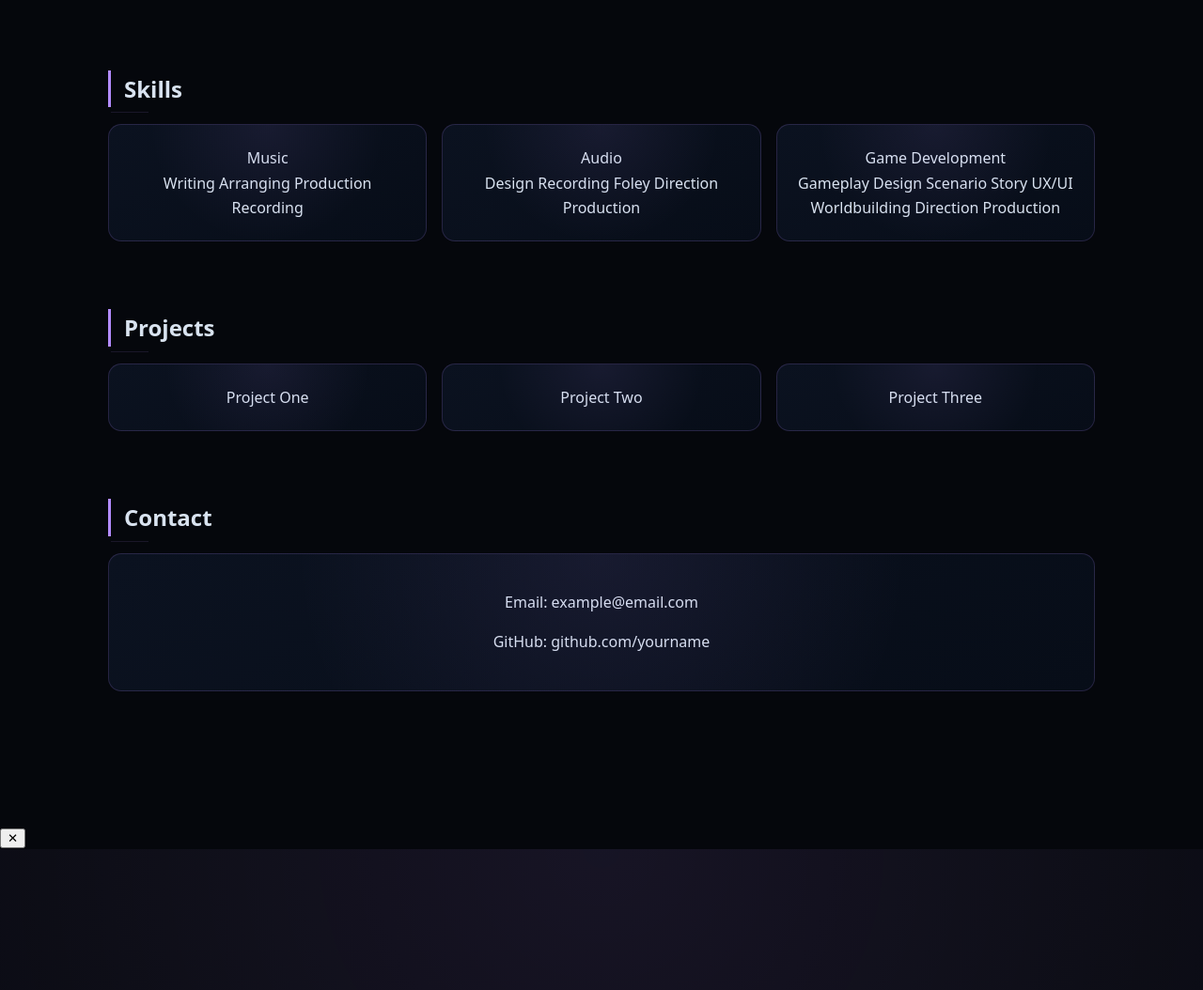
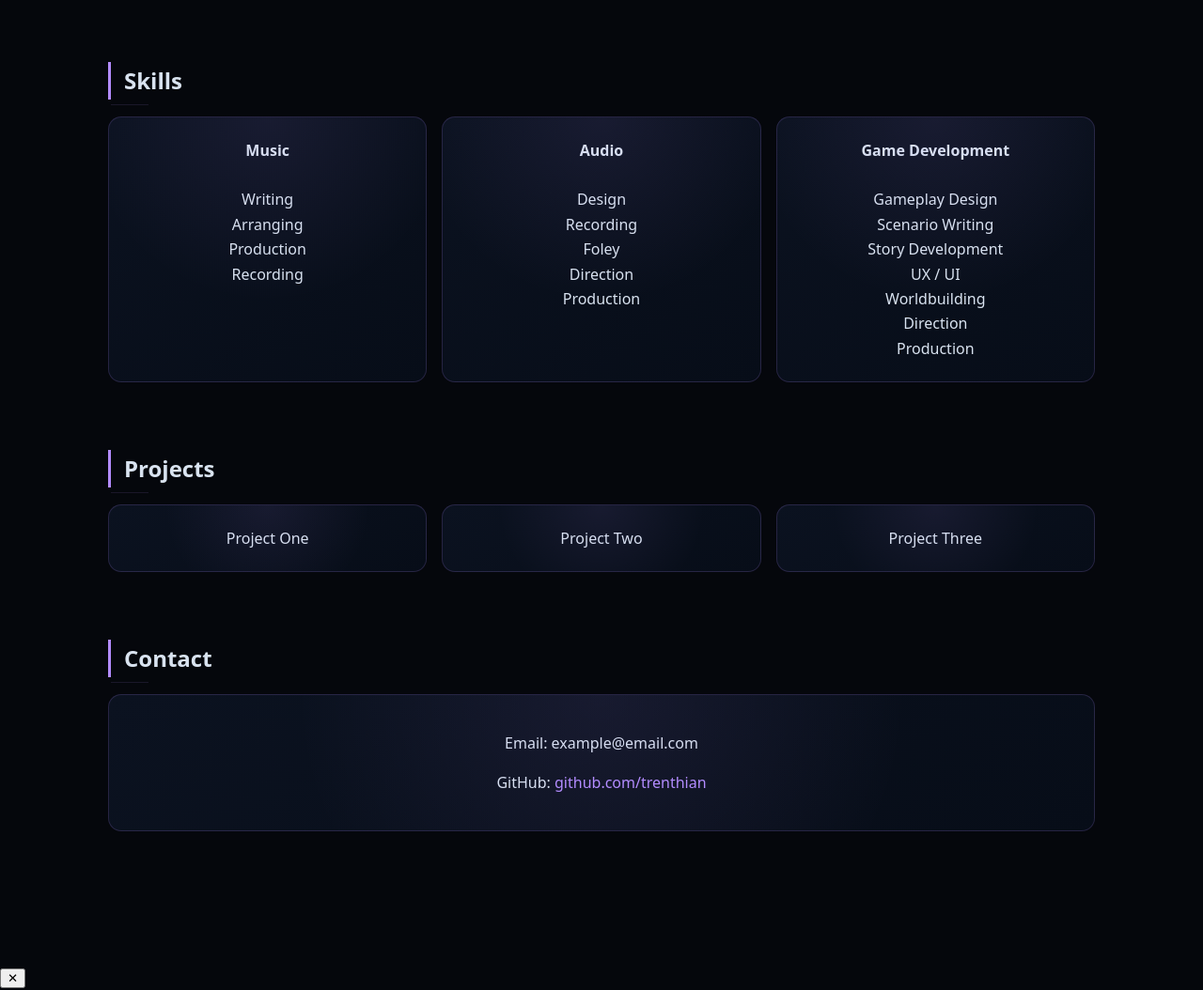
Before and after one commit to trenthian/trenthian.github.io, a Jekyll site: the page built from index.md, in a window 1280 px wide and 1400 px high, scrolled down 972 px, cut to the strip 346-1400 px from the top of the window. Shown: the whole strip at 94% size. Built offline with Jekyll 4.4.1, drawn with Linux system fonts in a browser that asks for light colours; before the commit the page ends 2222 px from its top, so only the background shows below that; some of the changed lines change nothing that is shown; some of the changed text lies outside the part shown.

Commit message:
Update index.md

```diff
--- a/index.md
+++ b/index.md
@@ -21,7 +21,7 @@
     data-video="">
 
     <p>
-      Portfolio developer focused on interactive systems, design, and multimedia experiences.
+      Portfolio developer focused on interactive systems, design, multimedia production, game development, and software engineering.
     </p>
 
   </div>
@@ -29,53 +29,180 @@
 </section>
 
 <section id="videos" class="section">
+
   <h2>Video Evidence</h2>
-  <h4>Selected music, sound, and development work.</h4>
-<div class="card video-wrapper">
-  <iframe
-    id="mainVideo"
-    src="https://www.youtube.com/embed/ypbA6h2ZgyQ?rel=0&modestbranding=1"
-    allow="accelerometer; autoplay; clipboard-write; encrypted-media; gyroscope; picture-in-picture"
-    allowfullscreen>
-  </iframe>
-</div>
 
-  <div class="video-strip" id="videoStrip"></div>
+  <p>
+    Selected music, sound, and development work.
+  </p>
+
+  <div class="card video-wrapper">
+
+    <iframe
+      id="mainVideo"
+      src="https://www.youtube.com/embed/ypbA6h2ZgyQ?rel=0&modestbranding=1"
+      allow="accelerometer; autoplay; clipboard-write; encrypted-media; gyroscope; picture-in-picture"
+      allowfullscreen>
+    </iframe>
+
+  </div>
+
+  <div
+    class="video-strip"
+    id="videoStrip">
+  </div>
+
 </section>
 
 <section id="skills" class="section">
+
   <h2>Skills</h2>
 
   <div class="grid">
 
-    <div class="card">Music<br>
-    Writing Arranging Production Recording<br></div>
+    <div
+      class="card modal-card"
 
-    <div class="card">Audio<br>
-    Design Recording Foley Direction Production<br></div>
+      data-title="Music"
 
-    <div class="card">Game Development<br>
-    Gameplay Design Scenario Story UX/UI Worldbuilding Direction Production</div>
-</div>
+      data-description="Composition, arranging, production, recording, and music direction."
+
+      data-image=""
+
+      data-video="">
+
+      <strong>Music</strong><br><br>
+
+      Writing<br>
+      Arranging<br>
+      Production<br>
+      Recording
+
+    </div>
+
+    <div
+      class="card modal-card"
+
+      data-title="Audio"
+
+      data-description="Sound design, recording, Foley, production, and audio direction."
+
+      data-image=""
+
+      data-video="">
+
+      <strong>Audio</strong><br><br>
+
+      Design<br>
+      Recording<br>
+      Foley<br>
+      Direction<br>
+      Production
+
+    </div>
+
+    <div
+      class="card modal-card"
+
+      data-title="Game Development"
+
+      data-description="Gameplay systems, scenario writing, UX/UI, worldbuilding, direction, and production."
+
+      data-image=""
+
+      data-video="">
+
+      <strong>Game Development</strong><br><br>
+
+      Gameplay Design<br>
+      Scenario Writing<br>
+      Story Development<br>
+      UX / UI<br>
+      Worldbuilding<br>
+      Direction<br>
+      Production
+
+    </div>
+
+  </div>
+
 </section>
 
 <section id="projects" class="section">
+
   <h2>Projects</h2>
 
   <div class="grid">
 
-    <div class="card">Project One</div>
-    <div class="card">Project Two</div>
-    <div class="card">Project Three</div>
+    <div
+      class="card modal-card"
+
+      data-title="Project One"
+
+      data-description="Project information coming soon."
+
+      data-image=""
+
+      data-video="">
+
+      Project One
+
+    </div>
+
+    <div
+      class="card modal-card"
+
+      data-title="Project Two"
+
+      data-description="Project information coming soon."
+
+      data-image=""
+
+      data-video="">
+
+      Project Two
+
+    </div>
+
+    <div
+      class="card modal-card"
+
+      data-title="Project Three"
+
+      data-description="Project information coming soon."
+
+      data-image=""
+
+      data-video="">
+
+      Project Three
+
+    </div>
 
   </div>
+
 </section>
 
 <section id="contact" class="section">
+
   <h2>Contact</h2>
 
   <div class="card">
-    <p>Email: example@email.com</p>
-    <p>GitHub: github.com/yourname</p>
+
+    <p>
+      Email: example@email.com
+    </p>
+
+    <p>
+      GitHub:
+      <a
+        href="https://github.com/trenthian"
+        target="_blank"
+        rel="noopener">
+        github.com/trenthian
+      </a>
+    </p>
+
   </div>
+
 </section>
```
